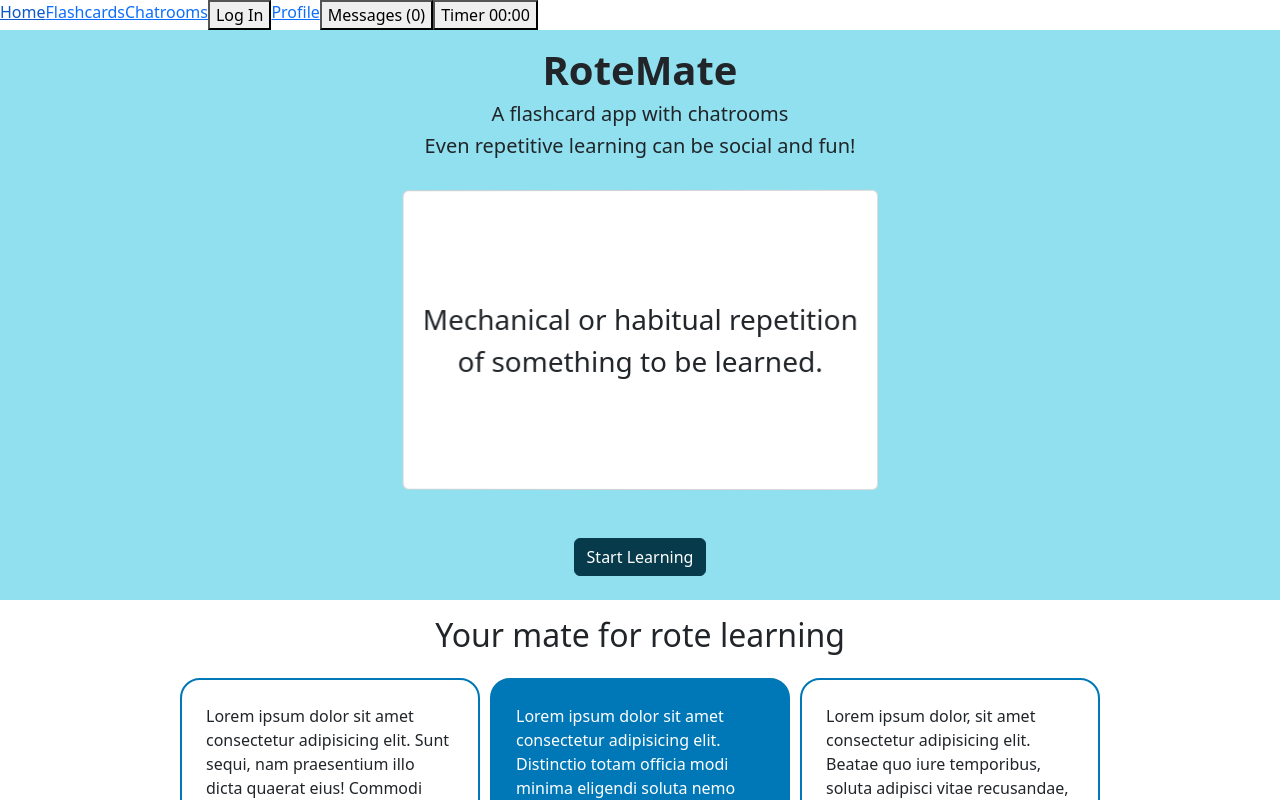
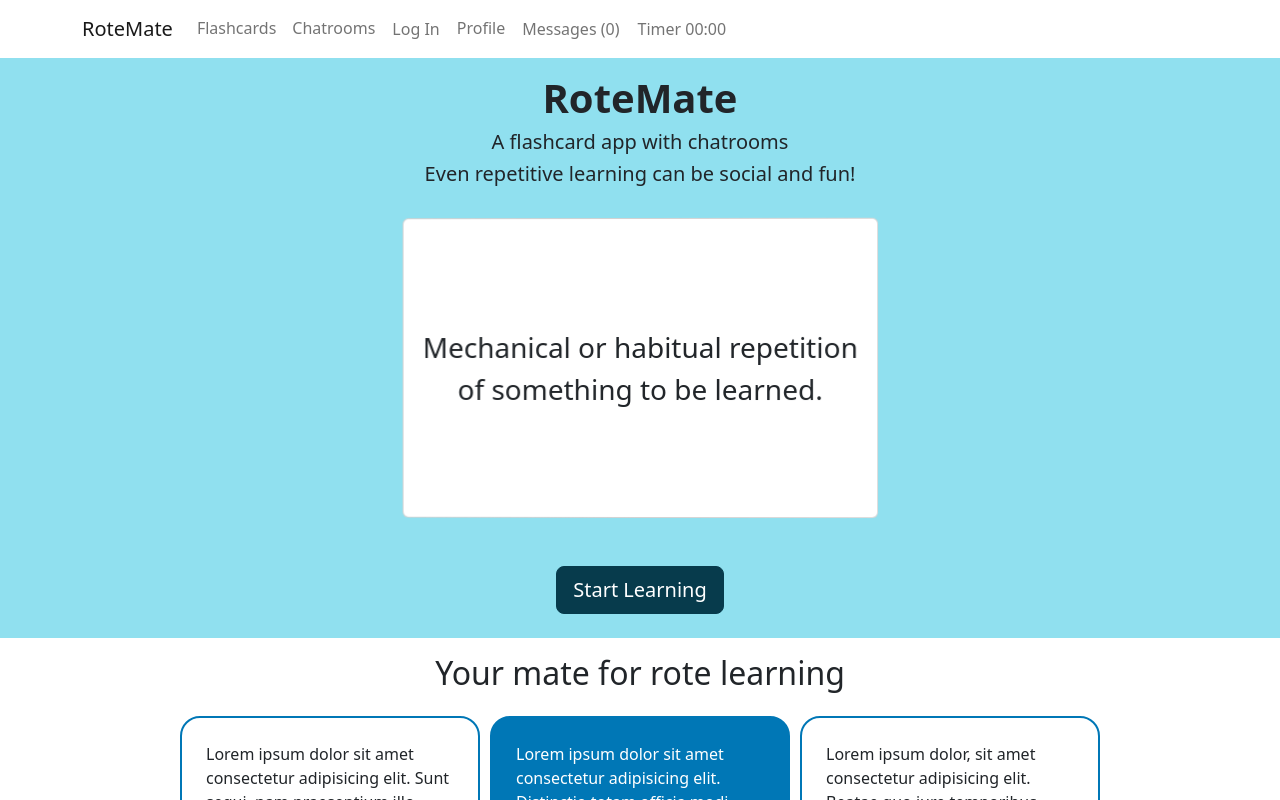
Before and after one commit to georgezeng0/social_study_app, a React (Create React App) app in the folder app/: page / in a window 1280 px wide. Shown: the top 800 px of the page. Built offline with nearby package versions, Linux system fonts and the light colour scheme.

Commit message:
Navbar styling intial

```diff
--- a/app/src/components/FlashcardLanding.js
+++ b/app/src/components/FlashcardLanding.js
@@ -64,6 +64,9 @@ const FlashcardLanding = () => {
 
 const Wrapper = styled.section`
 height: 100%;
+:hover{
+    cursor: pointer;
+}
 ._flip-card{
     background-color: transparent;
     perspective: 5000px;
--- a/app/src/components/Navbar.js
+++ b/app/src/components/Navbar.js
@@ -34,39 +34,64 @@ const Navbar = () => {
   }
 
   return (
-      <Wrapper className='d-flex'>
-          <Link to="/">Home</Link>
-          <Link to="/flashcards">Flashcards</Link>
-          <Link to="/chatrooms">Chatrooms</Link>
-      <div>
-        {(!isLoading && isAuthenticated) && user.name}
-        {(!isLoading && isAuthenticated) ?
-          <button onClick={() => logout({ returnTo: window.location.origin })}>Log Out</button> :
-          <button onClick={()=>loginWithRedirect()}>Log In</button> }
+    <Wrapper className='navbar navbar-expand-md sticky-top'>
+      <div className="container">
+      <Link to="/" className='navbar-brand'>RoteMate</Link>
+        <button class="navbar-toggler" type="button" data-bs-toggle="collapse"
+          data-bs-target="#navbarSupportedContent" aria-controls="navbarSupportedContent" aria-expanded="false" aria-label="Toggle navigation">
+          <span class="navbar-toggler-icon"></span>
+      </button>
+
+      <div class="collapse navbar-collapse" id="navbarSupportedContent">
+        <ul className="navbar-nav me-auto">
+
+          <li className="nav-item">
+             <Link to="/flashcards" className='nav-link'>Flashcards</Link>
+          </li>
+
+          <li className="nav-item">
+            <Link to="/chatrooms" className='nav-link'>Chatrooms</Link>
+          </li>
+
+          <li className='nav-item'>
+          {(!isLoading && isAuthenticated) && user.name}
+          {(!isLoading && isAuthenticated) ?
+            <button className='btn btn-link nav-link' onClick={() => logout({ returnTo: window.location.origin })}>Log Out</button> :
+            <button className='btn btn-link nav-link' onClick={()=>loginWithRedirect()}>Log In</button> }
+          </li>
+
+          <li className="nav-item">
+            <Link to="/profile" className='nav-link'>Profile</Link>
+          </li>
+
+          <li className="nav-item">
+              <button onClick={()=>setShowMessages(!showMessages)} className='nav-link btn btn-link'>
+              Messages ({messageTotal || 0})
+            </button>
+          </li>
+
+          <li className='nav-item'>
+            <button className='btn btn-link nav-link' onClick={()=>setShowTimer(!showTimer)}>
+              {timerSummary.timeLeft === 0 && timerSummary.repeat!==0? timerSummary.isPaused? "Paused " : timerSummary.isStudy ? "Study " : "Break " : "Timer "}
+              {convertMiliSecsToClockString(timerSummary.timeLeft)}
+              </button>
+          </li>
+
+        </ul>
       </div>
-      <Link to="/profile">Profile</Link>
-      <div>
-        <button onClick={()=>setShowMessages(!showMessages)}>
-          Messages ({messageTotal || 0})
-          </button>
-      </div>
-      <div className='NavChatModal-Wrapper'>
+
+      <div className={`NavChatModal-Wrapper ${showMessages?'':'d-none'}`}>
         {showMessages && <NavChatModal />}
       </div>
 
-      <div>
-        <button onClick={()=>setShowTimer(!showTimer)}>
-          {timerSummary.timeLeft === 0 && timerSummary.repeat!==0? timerSummary.isPaused? "Paused " : timerSummary.isStudy ? "Study " : "Break " : "Timer "}
-          {convertMiliSecsToClockString(timerSummary.timeLeft)}
-          </button>
+      <StudyTimer props={{ setShowTimer,showTimer,setTimerSummary }} />
       </div>
-      <StudyTimer props={{ setShowTimer,showTimer,setTimerSummary }} />
-
     </Wrapper>
   )
 }
 
 const Wrapper = styled.nav`
+background-color: white;
 .NavChatModal-Wrapper{
   width: 400px;
   height: 500px;
@@ -74,6 +99,12 @@ const Wrapper = styled.nav`
   top: 35px; // TBD adjust depending on nav height
   left: 50%; // TBD adjust responsively
 }
+a{
+  :hover{
+    cursor: pointer !important
+  }
+}
+
 `
 
 export default Navbar
--- a/app/src/index.js
+++ b/app/src/index.js
@@ -7,6 +7,8 @@ import store from './store'
 
 import App from './App';
 
+import 'bootstrap/dist/js/bootstrap.js';
+
 const root = ReactDOM.createRoot(document.getElementById('root'));
 root.render(
   <React.StrictMode>
--- a/app/src/routes/Landing.js
+++ b/app/src/routes/Landing.js
@@ -21,7 +21,7 @@ const Landing = () => {
           </div>
           <div className="col"></div>
         </div>
-        <button className='mt-5 btn btn-dark' type="button"
+        <button className='mt-5 btn btn-lg btn-dark' type="button"
           onClick={()=>navigate('/flashcards')}
         >Start Learning</button>
 
@@ -42,7 +42,7 @@ const Landing = () => {
             </div>
           </div>
         </div>
-        <button className='my-4 btn btn-dark' type="button"
+        <button className='my-4 btn btn-lg btn-outline-dark' type="button"
           onClick={()=>navigate('/flashcards')}
         >Start Learning</button>
       </div>
```
